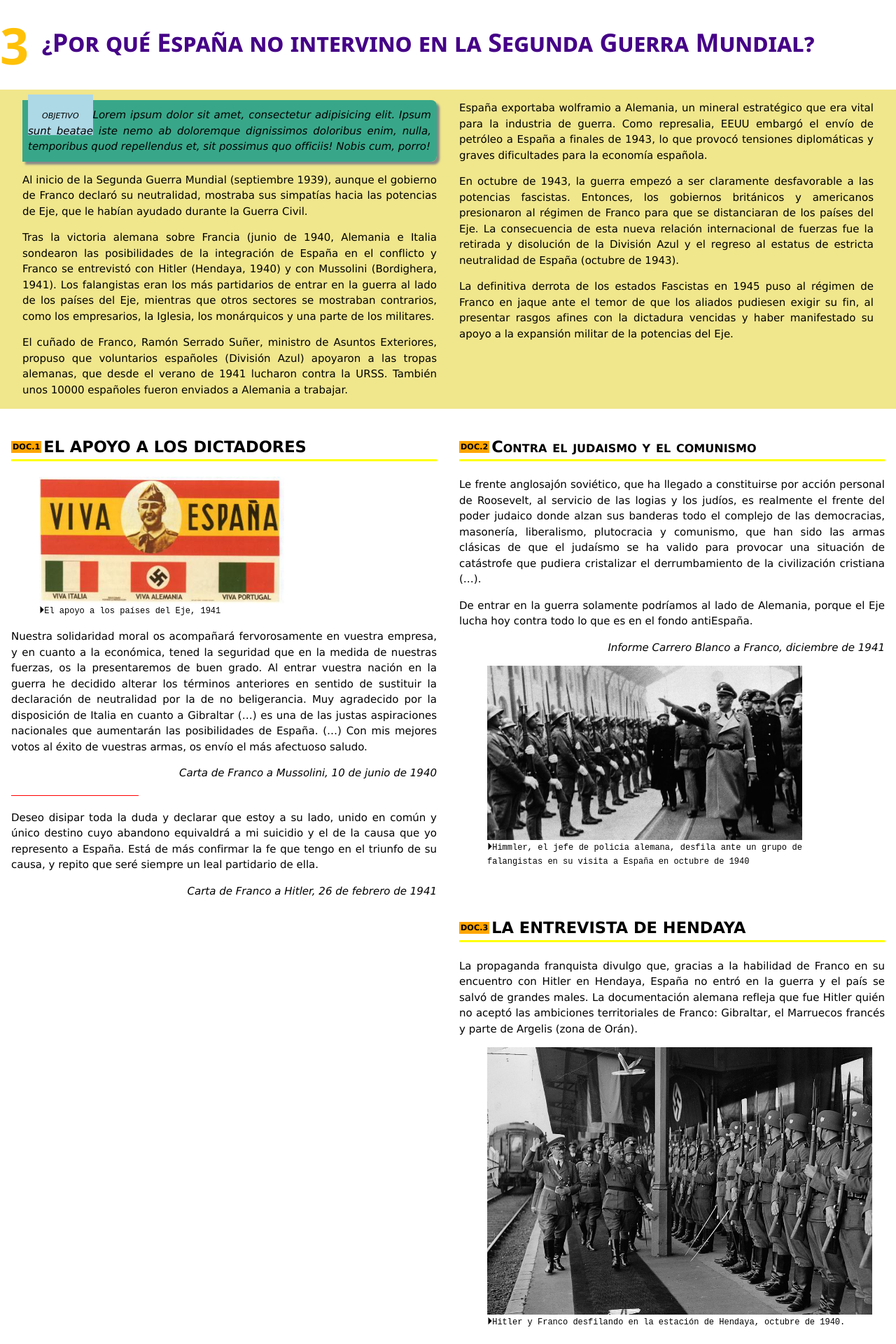
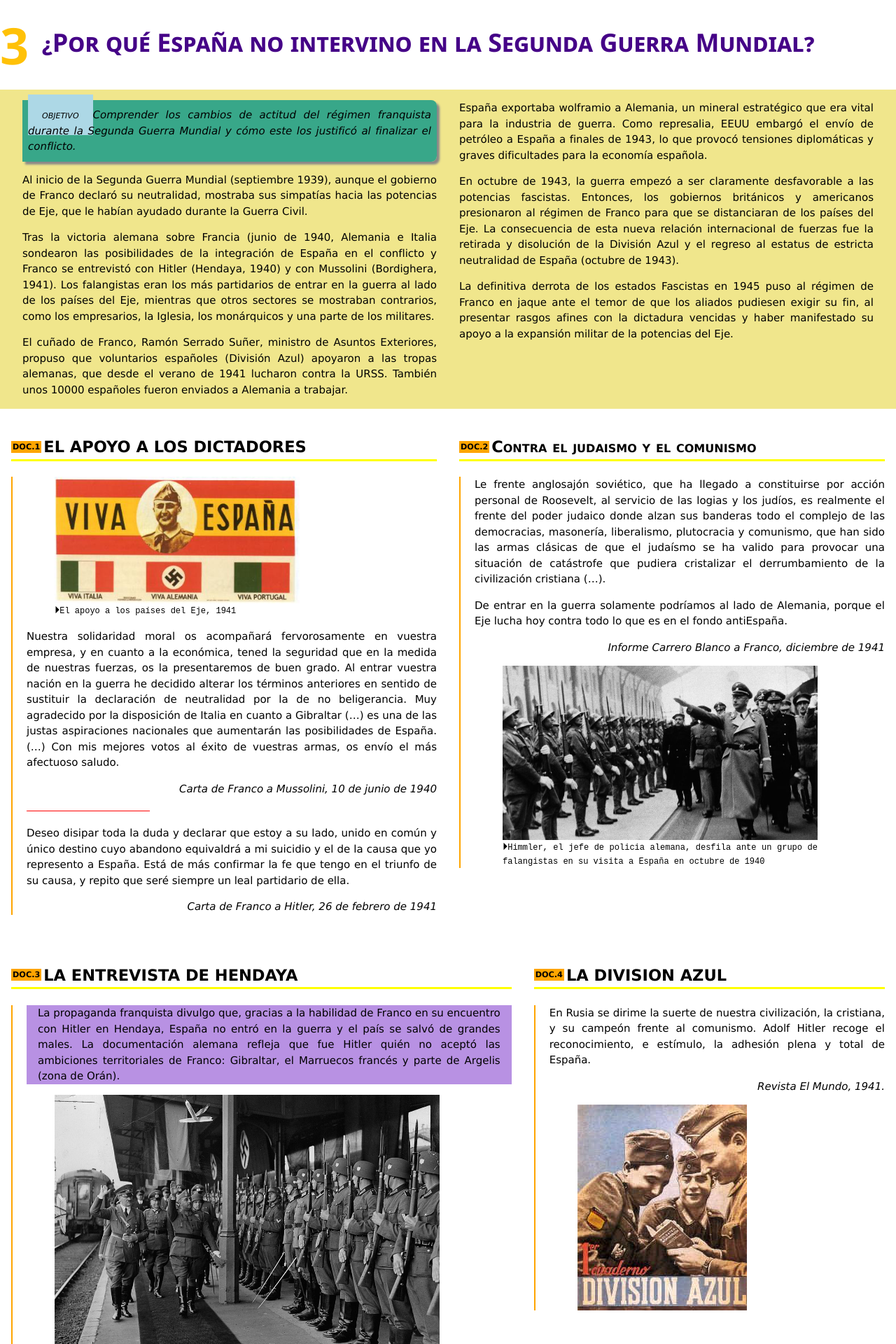
Before and after one commit to BAT2/bat2.github.io, a Jekyll site: the page built from _pages/tema15-3.html, in a window 1280 px wide. Shown: the top 1920 px of the page at 70% size. Built offline with Jekyll 4.4.1, drawn with Linux system fonts in a browser that asks for light colours; some web fonts are replaced; comment, search, counter and statistics services are not loaded; some of the changed text lies outside the part shown.

Commit message:
Actualizado

```diff
--- a/_pages/tema15-3.html
+++ b/_pages/tema15-3.html
@@ -3,30 +3,37 @@ layout: page
 title: ¿Por qué España no intervino en la Segunda Guerra Mundial?
 permalink: /espanya-guerra
 ---
-
 <style>
   body {
     counter-reset: section 3 subsection-counter doc-counter assignment-counter;
   }
 </style>
 
+
 <h1 style="color:rgb(69, 2, 135)">¿Por qué España no intervino en la Segunda Guerra Mundial?</h1>
+
 
 <div class="w3-row w3-container w3-khaki ">
   <div class="w3-container w3-col l6 m12 goal-box">
-    <p>Lorem ipsum dolor sit amet, consectetur adipisicing elit. Ipsum sunt beatae iste nemo ab doloremque dignissimos doloribus enim, nulla, temporibus quod repellendus et, sit possimus quo officiis! Nobis cum, porro!</p>
+    <p>Comprender los cambios de actitud del régimen franquista durante la Segunda Guerra Mundial y cómo este los justificó al finalizar el conflicto.</p>
     <p>Al inicio de la Segunda Guerra Mundial (septiembre 1939), aunque el gobierno de Franco declaró su neutralidad, mostraba sus simpatías hacia las potencias de Eje, que le habían ayudado durante la Guerra Civil.</p>
-    <p>Tras la victoria alemana sobre Francia (junio de 1940, Alemania e Italia sondearon las posibilidades de la integración de España en el conflicto y Franco se entrevistó con Hitler (Hendaya, 1940) y con Mussolini (Bordighera, 1941). Los falangistas eran los más partidarios de entrar en la guerra al lado de los países del Eje, mientras que otros sectores se mostraban contrarios, como los empresarios, la Iglesia, los monárquicos y una parte de los militares.</p>
-    <p>El cuñado de Franco, Ramón Serrado Suñer, ministro de Asuntos Exteriores, propuso que voluntarios españoles (División Azul) apoyaron a las tropas alemanas, que desde el verano de 1941 lucharon contra la URSS. También unos 10000 españoles fueron enviados a Alemania a trabajar.</p>
+    <p>Tras la victoria alemana sobre Francia (junio de 1940, Alemania e Italia sondearon las posibilidades de la integración de España en el conflicto y Franco se entrevistó con Hitler (Hendaya, 1940) y con Mussolini (Bordighera, 1941). Los falangistas
+      eran los más partidarios de entrar en la guerra al lado de los países del Eje, mientras que otros sectores se mostraban contrarios, como los empresarios, la Iglesia, los monárquicos y una parte de los militares.</p>
+    <p>El cuñado de Franco, Ramón Serrado Suñer, ministro de Asuntos Exteriores, propuso que voluntarios españoles (División Azul) apoyaron a las tropas alemanas, que desde el verano de 1941 lucharon contra la URSS. También unos 10000 españoles fueron enviados
+      a Alemania a trabajar.</p>
   </div>
   <div class="w3-container w3-col l6 m12">
-    <p>España exportaba wolframio a Alemania, un mineral estratégico que era vital para la industria de guerra. Como represalia, EEUU embargó el envío de petróleo a España a finales de 1943, lo que provocó tensiones diplomáticas y graves dificultades para la economía española.</p>
-    <p>En octubre de 1943, la guerra empezó a ser claramente desfavorable a las potencias fascistas. Entonces, los gobiernos británicos y americanos presionaron al régimen de Franco para que se distanciaran de los países del Eje. La consecuencia de esta nueva relación internacional de fuerzas fue la retirada y disolución de la División Azul y el regreso al estatus de estricta neutralidad de España (octubre de 1943).</p>
-    <p>La definitiva derrota de los estados Fascistas en 1945 puso al régimen de Franco en jaque ante el temor de que los aliados pudiesen exigir su fin, al presentar rasgos afines con la dictadura vencidas y haber manifestado su apoyo a la expansión militar de la potencias del Eje. </p>
+    <p>España exportaba wolframio a Alemania, un mineral estratégico que era vital para la industria de guerra. Como represalia, EEUU embargó el envío de petróleo a España a finales de 1943, lo que provocó tensiones diplomáticas y graves dificultades para
+      la economía española.</p>
+    <p>En octubre de 1943, la guerra empezó a ser claramente desfavorable a las potencias fascistas. Entonces, los gobiernos británicos y americanos presionaron al régimen de Franco para que se distanciaran de los países del Eje. La consecuencia de esta
+      nueva relación internacional de fuerzas fue la retirada y disolución de la División Azul y el regreso al estatus de estricta neutralidad de España (octubre de 1943).</p>
+    <p>La definitiva derrota de los estados Fascistas en 1945 puso al régimen de Franco en jaque ante el temor de que los aliados pudiesen exigir su fin, al presentar rasgos afines con la dictadura vencidas y haber manifestado su apoyo a la expansión militar
+      de la potencias del Eje. </p>
   </div>
 </div>
 
-
+<!-- doc1, doc2 -->
+<div class="w3-row">
   <aside class="doc w3-container w3-col l6 m12">
     <header>
       <p>EL APOYO A LOS DICTADORES</p>
@@ -36,10 +43,13 @@ permalink: /espanya-guerra
         <img src="assets/img/el_apoyo_a_los_dictadores.jpg" alt="el_apoyo_a_los_dictadores" width="350px">
         <figcaption>El apoyo a los países del Eje, 1941</figcaption>
       </figure>
-      <p>Nuestra solidaridad moral os acompañará fervorosamente  en vuestra empresa, y en cuanto a la económica, tened la seguridad que en la medida de nuestras fuerzas, os la presentaremos de buen grado. Al entrar vuestra nación en la guerra he decidido alterar los términos anteriores en sentido de sustituir la declaración de neutralidad por la de no beligerancia. Muy agradecido por la disposición de Italia en cuanto a Gibraltar (…) es una de las justas aspiraciones nacionales que aumentarán las posibilidades de España. (…) Con mis mejores votos al éxito de vuestras armas, os envío el más afectuoso saludo.</p>
-    <p class= "epigrafe ">Carta de Franco a Mussolini, 10 de junio de 1940</p>
+      <p>Nuestra solidaridad moral os acompañará fervorosamente en vuestra empresa, y en cuanto a la económica, tened la seguridad que en la medida de nuestras fuerzas, os la presentaremos de buen grado. Al entrar vuestra nación en la guerra he decidido
+        alterar los términos anteriores en sentido de sustituir la declaración de neutralidad por la de no beligerancia. Muy agradecido por la disposición de Italia en cuanto a Gibraltar (…) es una de las justas aspiraciones nacionales que aumentarán
+        las posibilidades de España. (…) Con mis mejores votos al éxito de vuestras armas, os envío el más afectuoso saludo.</p>
+      <p class="epigrafe ">Carta de Franco a Mussolini, 10 de junio de 1940</p>
       <hr>
-    <p>Deseo disipar toda la duda y declarar que estoy a su lado, unido en común  y único destino cuyo abandono equivaldrá a mi suicidio y el de la causa que yo represento a España. Está de más confirmar la fe que tengo en el triunfo de su causa, y repito que seré siempre un leal partidario de ella.</p>
+      <p>Deseo disipar toda la duda y declarar que estoy a su lado, unido en común y único destino cuyo abandono equivaldrá a mi suicidio y el de la causa que yo represento a España. Está de más confirmar la fe que tengo en el triunfo de su causa, y repito
+        que seré siempre un leal partidario de ella.</p>
       <p class="epigrafe">Carta de Franco a Hitler, 26 de febrero de 1941</p>
     </div>
   </aside>
@@ -49,7 +59,8 @@ permalink: /espanya-guerra
       <p>Contra el judaismo y el comunismo</p>
     </header>
     <div>
-    <p>Le frente anglosajón soviético, que ha llegado a constituirse por acción personal de Roosevelt, al servicio de las logias y los judíos, es realmente el frente del poder judaico donde alzan sus banderas todo el complejo de las democracias, masonería, liberalismo, plutocracia y comunismo, que han sido las armas clásicas de que el judaísmo se ha valido para provocar una situación de catástrofe que pudiera cristalizar el derrumbamiento de la civilización cristiana (…).</p>
+      <p>Le frente anglosajón soviético, que ha llegado a constituirse por acción personal de Roosevelt, al servicio de las logias y los judíos, es realmente el frente del poder judaico donde alzan sus banderas todo el complejo de las democracias, masonería,
+        liberalismo, plutocracia y comunismo, que han sido las armas clásicas de que el judaísmo se ha valido para provocar una situación de catástrofe que pudiera cristalizar el derrumbamiento de la civilización cristiana (…).</p>
       <p>De entrar en la guerra solamente podríamos al lado de Alemania, porque el Eje lucha hoy contra todo lo que es en el fondo antiEspaña.</p>
       <p class="epigrafe">Informe Carrero Blanco a Franco, diciembre de 1941</p>
       <figure style="width:450px">
@@ -58,13 +69,16 @@ permalink: /espanya-guerra
       </figure>
     </div>
   </aside>
+</div>
 
-<aside class="doc w3-container w3-col l6 m12">
+<div class="w3-row">
+  <aside class="doc  w3-col l7 m12">
     <header>
       <p>LA ENTREVISTA DE HENDAYA</p>
     </header>
     <div>
-    <p class="background-color:rgba(68, 8, 164, 0.54)">La propaganda franquista divulgo que, gracias a la habilidad de Franco en su encuentro con Hitler en Hendaya, España no entró en la guerra y el país se salvó de grandes males. La documentación alemana refleja que fue Hitler quién no aceptó las ambiciones territoriales de Franco: Gibraltar, el Marruecos francés y parte de Argelis (zona de Orán).</p>
+      <p class="w3-container doc-purple-background">La propaganda franquista divulgo que, gracias a la habilidad de Franco en su encuentro con Hitler en Hendaya, España no entró en la guerra y el país se salvó de grandes males. La documentación alemana refleja que fue Hitler quién no aceptó las ambiciones
+        territoriales de Franco: Gibraltar, el Marruecos francés y parte de Argelis (zona de Orán).</p>
       <figure style="width:550px">
         <img src="assets/img/hitler y franco hendaya.jpg" alt="hitler y franco hendaya" width="550px">
         <figcaption>Hitler y Franco desfilando en la estación de Hendaya, octubre de 1940.</figcaption>
@@ -72,21 +86,24 @@ permalink: /espanya-guerra
     </div>
   </aside>
 
-<aside class="doc w3-container w3-col l6 m12">
+  <aside class="doc w3-container w3-col l5 m12">
     <header>
       <p>LA DIVISION AZUL</p>
     </header>
     <div>
-    <p>Lorem ipsum dolor sit amet, consectetur adipisicing elit. Sed velit quisquam quae adipisci commodi optio esse unde odit eaque odio nesciunt repellat dignissimos, dicta ipsa obcaecati reprehenderit cupiditate porro et.</p>
+      <p>En Rusia se dirime la suerte de nuestra civilización, la cristiana, y su campeón frente al comunismo. Adolf Hitler recoge el reconocimiento, e estímulo, la adhesión plena y total de España.</p>
       <p class="epigrafe">Revista El Mundo, 1941.</p>
       <figure>
         <img src="assets/img/unnamed.jpg" alt="La División Azul">
       </figure>
     </div>
   </aside>
+</div>
+
+
 
 <div class="w3-row">
-<aside class="doc w3-container w3-col l6 m12 ">
+  <aside class="doc w3-container w3-col l7 m12 ">
     <header>
       <p>TRABAJADORES ESPAÑOLES HACIA ALEMANIA</p>
     </header>
@@ -96,31 +113,35 @@ permalink: /espanya-guerra
         <figcaption>Salida de trabajadores hacia Alemania, noviembre de 1941.</figcaption>
       </figure>
     </div>
-</aside>
 
-
-<aside class="assignment w3-container w3-col l6 m12">
-  <header>DESCRIBE,ANALIZA Y RELACIONA</header>
-  <ol>
-    <li>Docs. 1 y 2: ¿Cuál fue la posición de Franco durante la Segunda Guerra Mundial? ¿Cómo justifica Carrero Blanco el apoyo al eje?</li>
-    <li>Doc. 3: Describe la imagen. ¿Dónde tuvo lugar? ¿Cuál era el objetivo de la entrevista entre Franco y Hitler? Explica las distintas posiciones sobre una posible entrada en guerra de España? ¿Cuáles eran las </li>
-    <li>Lorem ipsum dolor sit amet, consectetur adipisicing elit. Eligendi, non cupiditate necessitatibus. Ipsum dolore expedita esse praesentium dicta repellendus autem iusto, earum eius magni iste temporibus consequatur, maiores odio voluptatum!</li>
-    <li>Lorem ipsum dolor sit amet, consectetur adipisicing elit. Est saepe itaque dolores laudantium cum quos ea porro praesentium repudiandae in nemo, architecto incidunt molestiae ducimus perspiciatis recusandae vero, nesciunt excepturi.</li>
-    <li>Lorem ipsum dolor sit amet, consectetur adipisicing elit. Minus, odit doloremque atque, illo rem odio labore quae esse in veritatis. Nisi doloribus possimus illum aperiam quas a ipsa aliquid obcaecati?</li>
-  </ol>
-  <header>CONSTRUYE TU OPINIÓN</header>
-  <ol>
-    <li>Lorem ipsum dolor sit amet, consectetur adipisicing elit. Eveniet corrupti perferendis placeat doloribus veniam nam cum, suscipit eos facilis! Quasi, eius, temporibus. Nulla numquam corporis unde, eligendi, repudiandae veniam! Tenetur.</li>
-  </ol>
-</aside>
-</div>
-
-<aside class="doc w3-container w3-col l6 m12">
     <header>
       <p>UNA JUSTIFICACIÓN: LA TRIPLE GUERRA</p>
     </header>
     <div>
-    <p>Lorem ipsum dolor sit amet, consectetur adipisicing elit. Illum soluta, magnam quisquam veniam quod. Quam fuga labore veritatis cumque fugiat. Illo alias molestiae autem quasi fuga voluptas similique repellendus perferendis.</p>
+      <p>En la guerra entre Alemania y la URSS, España participó porque se trataba de defender la civilización cristiana y occidental frente al comunismo. En la guerra entre Alemania y Reino Unido, España era neutral. En el conflicto entre Japón y Estados
+        Unidos, España se mostró proamericana.</p>
       <p class="epigrafe">Declaraciones de José F. De Lequerica, ministro de Asuntos Exteriores, 1945.</p>
     </div>
   </aside>
+
+
+  <aside class="analisis-box assignment w3-container w3-col l5 m12">
+    <header>
+      <p>DESCRIBE,ANALIZA Y RELACIONA</p>
+    </header>
+    <ol>
+      <li>Docs. 1 y 2: ¿Cuál fue la posición de Franco durante la Segunda Guerra Mundial? ¿Cómo justifica Carrero Blanco el apoyo al eje?</li>
+      <li>Doc. 3: Describe la imagen. ¿Dónde tuvo lugar? ¿Cuál era el objetivo de la entrevista entre Franco y Hitler? Explica las distintas posiciones sobre una posible entrada en guerra de España? ¿Cuáles eran las pretensiones de España? ¿Cómo respondió
+        Hitler? </li>
+      <li>Docs 4 y 5: ¿Qué aspectos de la ayuda de España a las potencias del Eje muestran las imágenes? Indica en qué consistió la División Azul y cómo se justificó el envío de trapos de tropas de Rusia.</li>
+      <li>Doc 6: Tras la derrota del Eje en 1945, el franquismo quiso atenuar su apoyo al Eje. ¿Cómo lo justificó?</li>
+      <li>Señala las tres fases de la política exterior española durante la guerra mundial. ¿Qué diferencia la neutralidad de la no beligerancia? ¿A qué se debieron los cambios?</li>
+    </ol>
+    <header>
+      <p>CONSTRUYE TU OPINIÓN</p>
+    </header>
+    <ol>
+      <li>¿Crees que los aliados deberían haber derribado el régimen de Franco tras la guerra? En Caso afirmativo, ¿qué consecuencias podrían haberse derivado? </li>
+    </ol>
+  </aside>
+</div>
--- a/assets/css/main.css
+++ b/assets/css/main.css
@@ -49,8 +49,7 @@ dd {
 aside div dt:before {
   content: '\23F5';
   font-size: 1.2em;
-  color:#009688;
-
+  color: #009688;
 }
 
 /* SECTIONS */
@@ -89,7 +88,7 @@ aside {
   margin-bottom: 16px;
 }
 
-aside.doc .doc-left-border {
+aside.doc>div, .doc-left-border {
   border-left: 2px solid orange;
   padding: 0px;
   padding-left: 20px;
@@ -131,19 +130,23 @@ aside.doc div ol li:before {
 
 /*ASIDE DOC-PURPLE*/
 
-aside.doc-purple div{
+aside.doc-purple>div {
   border-left-color: purple
 }
-aside.doc-purple div ul{
+
+aside.doc-purple div ul {
   list-style: none;
 }
 
 aside.doc-purple div ul li:before {
   content: '\23F5';
   font-size: 1.2em;
-  color:purple;
+  color: purple;
 }
 
+aside .doc-purple-background {
+  background-color: rgb(184, 145, 227);
+}
 
 /*ASIDE ASSIGNMENT*/
 
@@ -169,8 +172,8 @@ aside.assignment ol li:before {
 
 aside.assignment {
   border: 2px green solid;
-  width:100%;
-  background-color:white;
+  width: 100%;
+  background-color: white;
 }
 
 /* TABLES */
@@ -217,7 +220,6 @@ table.orange th {
   background-color: darkorange;
 }
 
-
 /* FIGURE */
 
 figure>figcaption::before {
@@ -240,13 +242,12 @@ figure>figcaption {
 }
 
 div.goal-box p:first-of-type {
-  background-color:rgba(41, 162, 137, 0.92) ;
+  background-color: rgba(41, 162, 137, 0.92);
   box-shadow: 4px 4px 3px #888888;
-  padding:10px 8px;
+  padding: 10px 8px;
   border-top-right-radius: 8px;
   border-bottom-right-radius: 8px;
   font-style: italic;
-
 }
 
 div.goal-box p:first-of-type::before {
@@ -264,6 +265,6 @@ div.goal-box p:first-of-type::before {
 /*ANALISIS-BOX*/
 
 .analisis-box {
-  background-color:lightgreen;
-  padding:20px;
+  background-color: lightgreen;
+  padding: 20px;
 }
```
Lines whose indentation alone changed are shown as unchanged.
